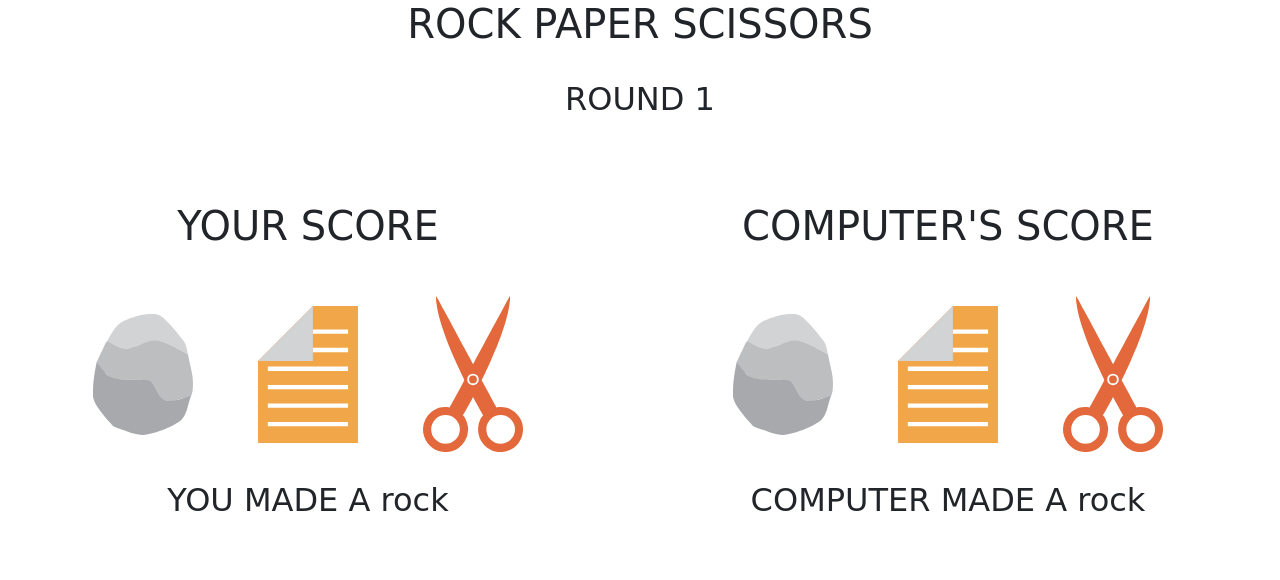
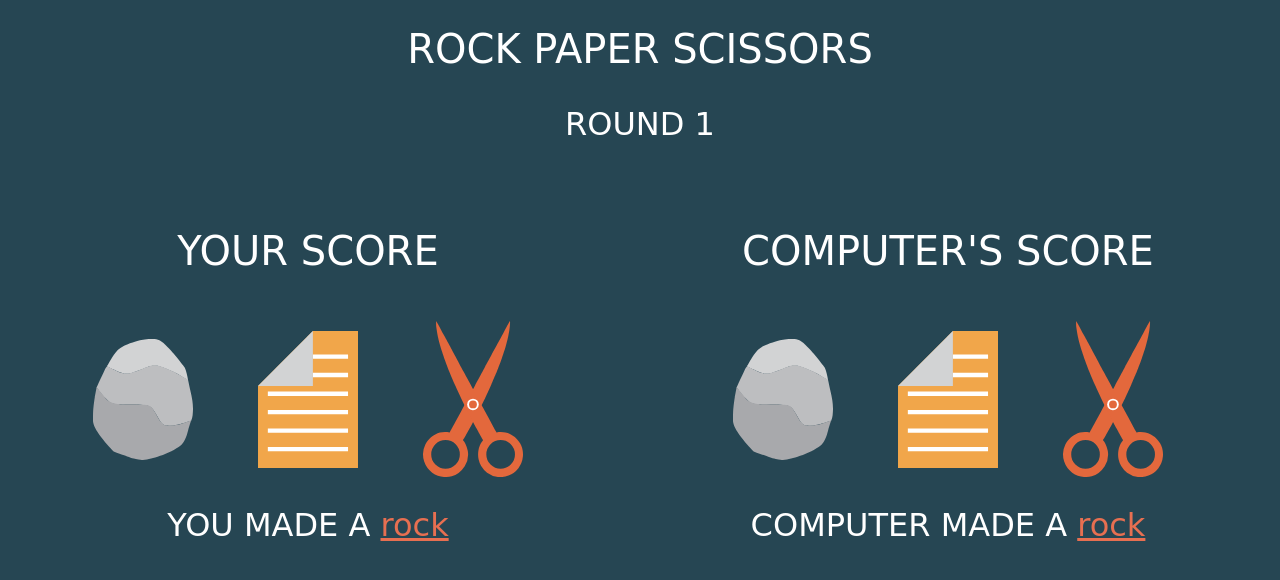
Before and after one commit to canerdev/Rock-Paper-Scissors-Game, a plain HTML site: page index.html in a window 1280 px wide. Both pictures are taken after a click on the picture 143 px from the left and 374 px from the top of the page. Drawn offline with nearby package versions, Linux system fonts and the light colour scheme; a web font is replaced by a local one.

Commit message:
shit bugs were cleaned up

```diff
--- a/style.css
+++ b/style.css
@@ -5,6 +5,15 @@
     padding: 0;
     box-sizing: border-box;
     font-family: 'Koulen', cursive;
+    color: white;
+}
+
+body {
+    background-color: #264653;
+}
+
+h1 {
+    margin-top: 25px;
 }
 
 .users {
@@ -33,5 +42,7 @@ img {
     cursor: pointer;
 }
 
-/* you made a .... rengi altina cizgi falan ekle
- */
+#userChoice, #computerChoice {
+    color: #e76f51;
+    text-decoration: underline;
+}
```
